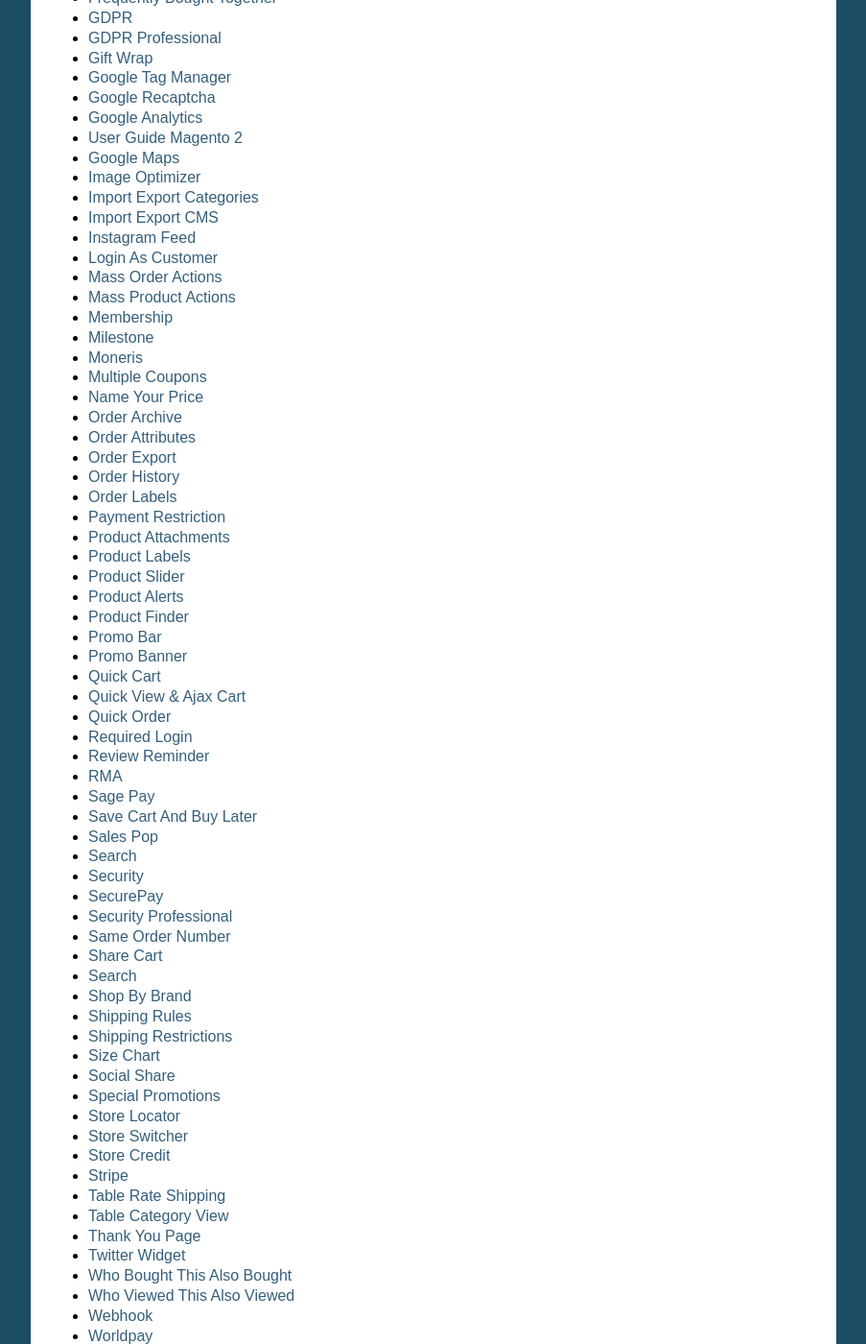
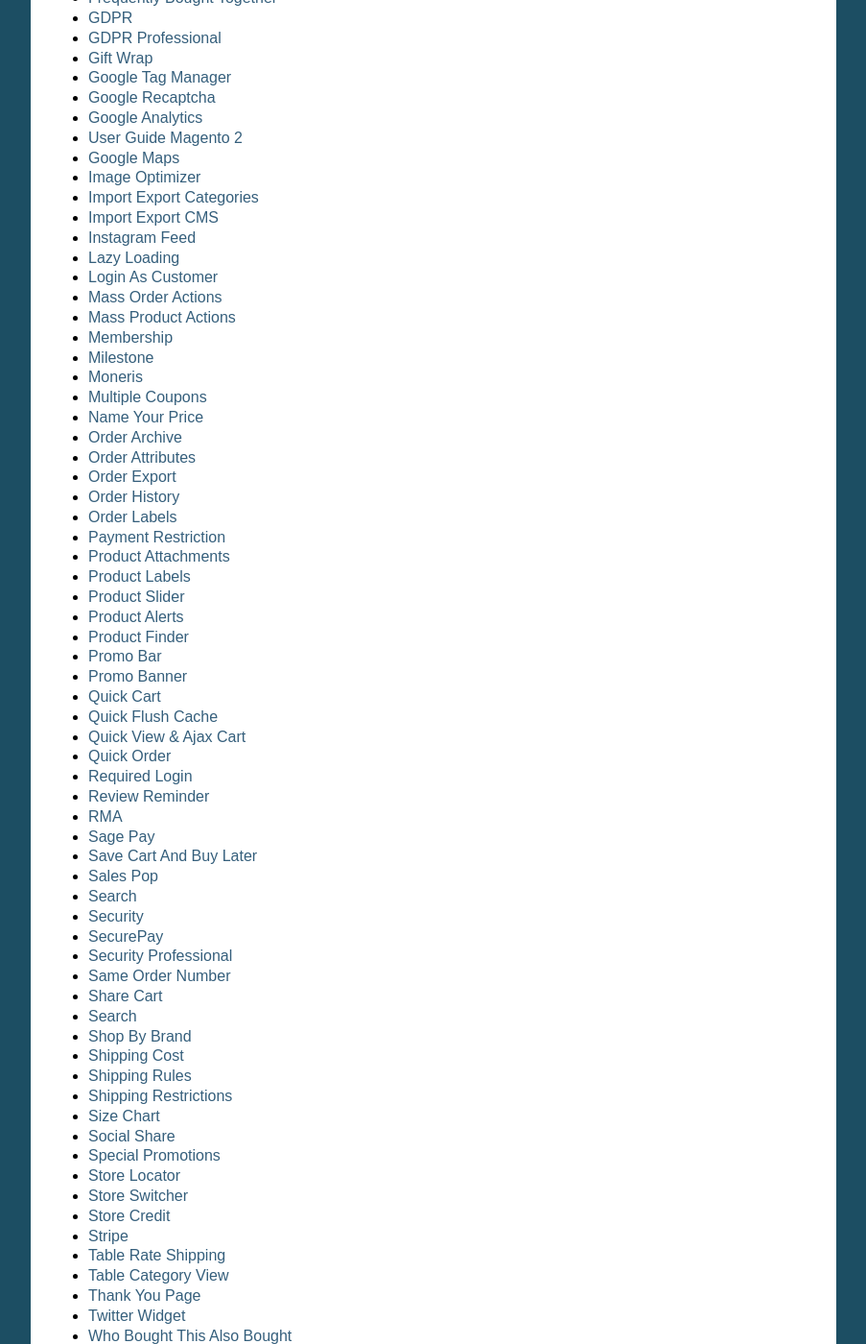
Before and after one commit to magepages/mpdocs, a Sphinx documentation site: the page built from docs/index.rst, in a window 1280 px wide and 1400 px high, scrolled down 1670 px. Shown: the whole window at 96% size, without its empty margins (198-1101 px from the left). Built offline with Sphinx 7.4.7, drawn with Linux system fonts in a browser that asks for light colours; pages that are not in the unit, such as notebooks, are missing from menus.

Commit message:
Update index.rst

```diff
--- a/docs/index.rst
+++ b/docs/index.rst
@@ -95,6 +95,7 @@
    import-export-categories/index
    import-export-cms/index
    instagram-feed/index
+   lazy-loading/index
    login-as-customer/index
    mass-order-actions/index
    mass-product-actions/index
@@ -118,6 +119,7 @@
    promo-bar/index
    promo-banner/index
    quick-cart/index
+   quick-flush-cache/index
    quick-view-ajax-cart/index
    quick-order/index
    required-login/index
@@ -134,6 +136,7 @@
    share-cart/index
    search-m2/index
    shop-by-brand-m2/index
+   shipping-cost/index
    shipping-rules/index
    shipping-restriction/index
    size-chart/index
```
Also changed, not shown: other parts of docs/index.rst (+1 -0 lines).
